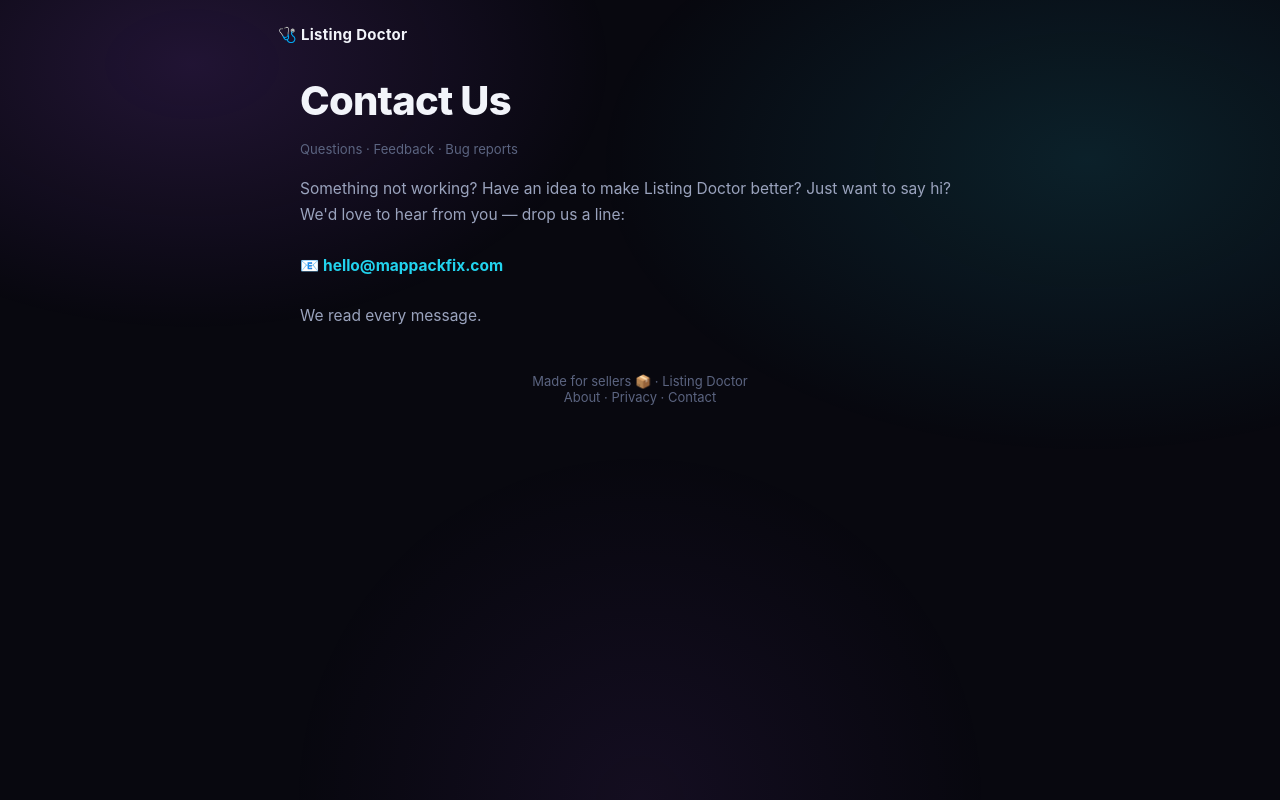
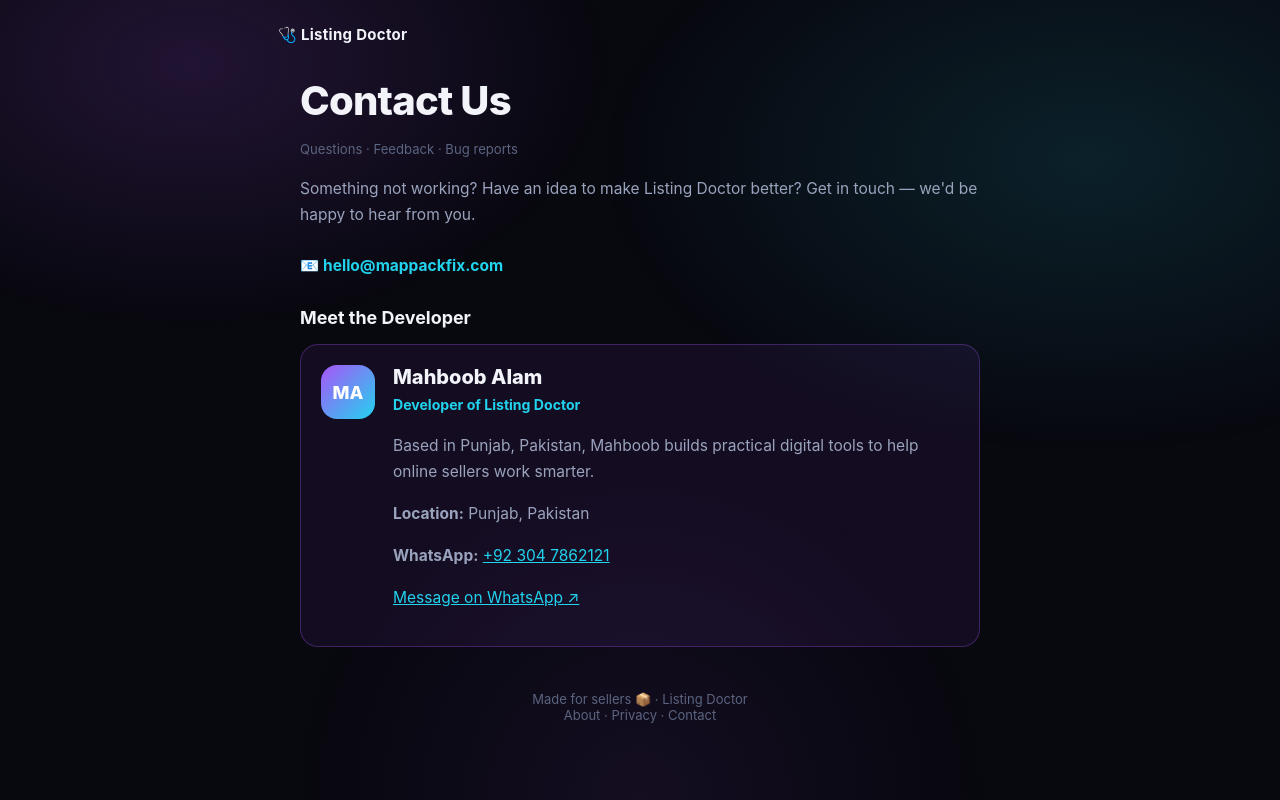
Before and after one commit to themahboob-jpg/listing-doctor, a Flask app: page /contact in a window 1280 px wide. Run offline with Flask 3, Linux system fonts and the light colour scheme.

Commit message:
Add developer profile and WhatsApp to Contact page

```diff
--- a/templates/contact.html
+++ b/templates/contact.html
@@ -4,7 +4,7 @@
 <meta charset="UTF-8">
 <meta name="viewport" content="width=device-width, initial-scale=1.0">
 <title>Contact Us — Listing Doctor</title>
-<meta name="description" content="Contact the Listing Doctor team — questions, feedback, or bug reports.">
+<meta name="description" content="Contact Listing Doctor's developer, Mahboob Alam, for questions, feedback, or bug reports.">
 <link rel="icon" type="image/png" href="/static/logo.png">
 <link rel="stylesheet" href="/static/style.css">
 </head>
@@ -15,9 +15,20 @@
   <main class="page">
     <h1>Contact Us</h1>
     <p class="updated">Questions · Feedback · Bug reports</p>
-    <p>Something not working? Have an idea to make Listing Doctor better? Just want to say hi? We'd love to hear from you — drop us a line:</p>
+    <p>Something not working? Have an idea to make Listing Doctor better? Get in touch — we'd be happy to hear from you.</p>
     <p class="contact-email">📧 <a href="mailto:hello@mappackfix.com">hello@mappackfix.com</a></p>
-    <p>We read every message.</p>
+    <h2>Meet the Developer</h2>
+    <div style="display:flex;gap:18px;align-items:flex-start;background:rgba(168,85,247,.08);border:1px solid rgba(168,85,247,.3);border-radius:18px;padding:20px;margin:16px 0 28px">
+      <div aria-hidden="true" style="width:54px;height:54px;flex:0 0 54px;border-radius:16px;display:flex;align-items:center;justify-content:center;background:linear-gradient(135deg,#a855f7,#22d3ee);color:white;font-size:18px;font-weight:800">MA</div>
+      <div style="min-width:0">
+        <h3 style="margin:0 0 4px;font-size:20px">Mahboob Alam</h3>
+        <p style="color:#22d3ee;font-size:.88rem;font-weight:700;margin:4px 0 10px">Developer of Listing Doctor</p>
+        <p>Based in Punjab, Pakistan, Mahboob builds practical digital tools to help online sellers work smarter.</p>
+        <p><strong>Location:</strong> Punjab, Pakistan</p>
+        <p><strong>WhatsApp:</strong> <a href="https://wa.me/923047862121" target="_blank" rel="noopener noreferrer">+92 304 7862121</a></p>
+        <p><a href="https://wa.me/923047862121" target="_blank" rel="noopener noreferrer">Message on WhatsApp ↗</a></p>
+      </div>
+    </div>
   </main>
   <footer>Made for sellers 📦 · Listing Doctor<br><a href="/about">About</a> · <a href="/privacy">Privacy</a> · <a href="/contact">Contact</a></footer>
 </div>
```
